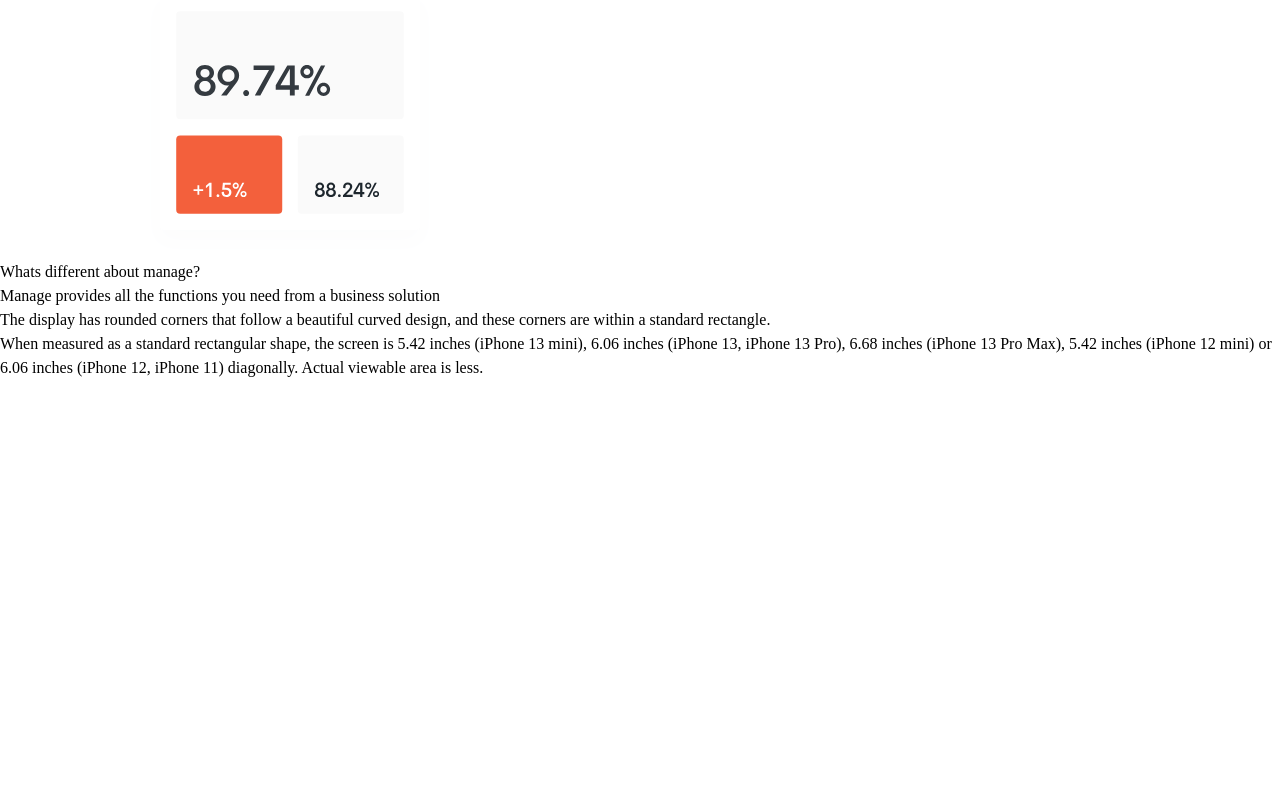
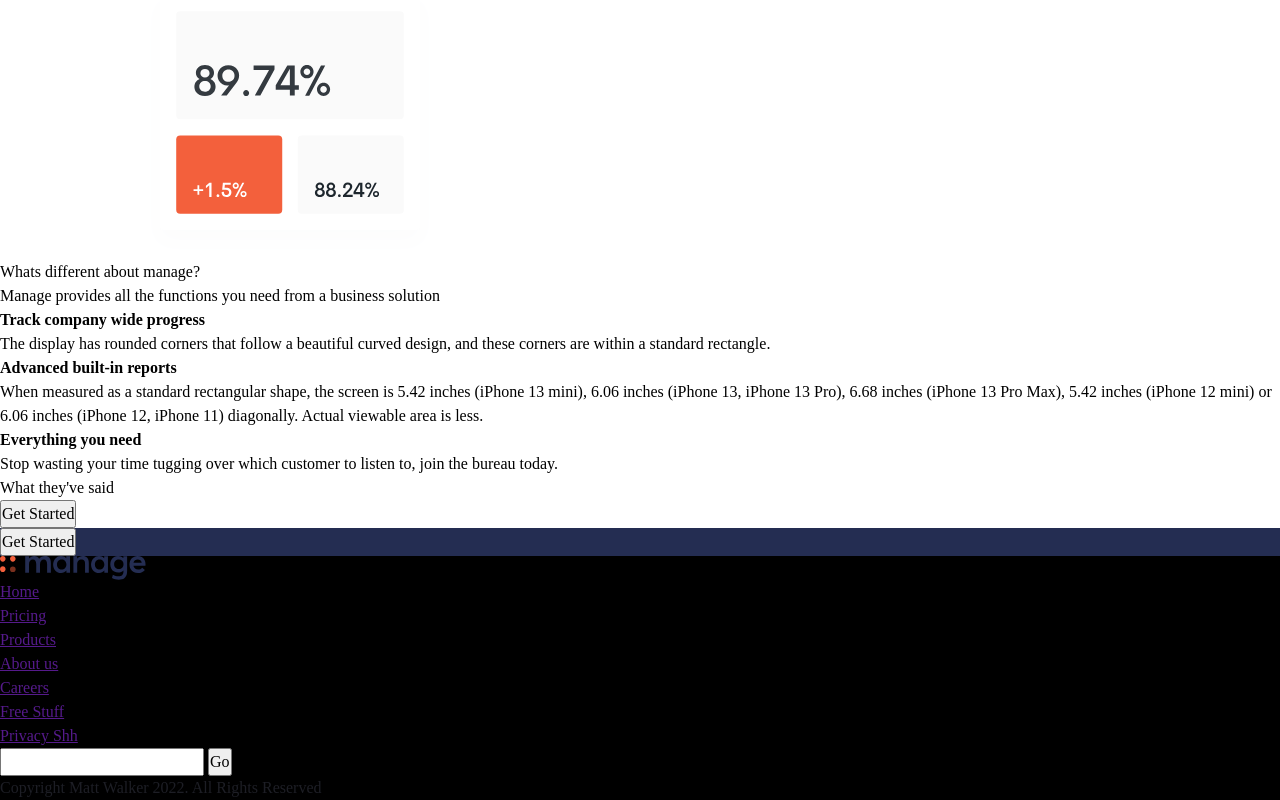
Before and after one commit to MattWalker1/template-landing-page, a website built with Vite: page index.html in a window 1280 px wide. Shown: the part 561-1361 px from the top of the page. Before the commit the page ends 941 px from the top, so only its background shows below. Built offline with nearby package versions, Linux system fonts and the light colour scheme.

Commit message:
html elements addded - section, div, footer

```diff
--- a/index.html
+++ b/index.html
@@ -16,7 +16,7 @@
       <div class="container">
         <a href="#"><img src="images/logo.svg" alt="manage"> </a>
         <nav class="primary-navigation">
-          <ul>
+          <ul aria-label="Primary" role="list" class="nav-list">
           <li><a href="#">Pricing</a></li>
           <li><a href="#">Product Catalogue</a></li>
           <li><a href="#">About us</a></li>
@@ -33,8 +33,8 @@
       <div class="container">
         <div class="even-columns">
           <div>
-            <h1 class="fs-primary-heading fw-bold"> Bring everyone together to have an orgy</h1>
-            <p> Manage me makes it simple to achieve the unstonkable</p>
+            <h1 class="fs-primary-heading fw-bold"> Bring everyone together for a tea</h1>
+            <p> Manage Me makes it simple to achieve the unstonkable</p>
             <button class="button">Get Started</button>
           </div>
           <img src="images/illustration-intro.svg" alt="">
@@ -55,34 +55,88 @@
           </div>
 
           <div>
-            <ul role="list">
-              <li><h3 class="fs-600 fw-bold"></h3>
+            <ul class="numbered-items" role="list">
+              <li><h3 class="fs-600 fw-bold">Track company wide progress</h3>
               <p>The display has rounded corners that follow a beautiful curved design, and these corners are within a standard rectangle. </p>
               </li>
 
-              <li><h3 class="fs-600 fw-bold"></h3>
+              <li><h3 class="fs-600 fw-bold"> Advanced built-in reports</h3>
               <p>When measured as a standard rectangular shape, the screen is 5.42 inches (iPhone 13 mini), 6.06 inches (iPhone 13, iPhone 13 Pro), 6.68 inches (iPhone 13 Pro Max), 5.42 inches (iPhone 12 mini) or 6.06 inches (iPhone 12, iPhone 11) diagonally. Actual viewable area is less.</p>
               </li>
 
-              <li><h3 class="fs-600 fw-bold"></h3>
-              <p></p>
+              <li><h3 class="fs-600 fw-bold"> Everything you need</h3>
+              <p>Stop wasting your time tugging over which customer to listen to, join the bureau today.</p>
               </li>
             </ul>
           </div>
+
+        </div>
+      </div>
+    </section>
+
+    <section class="carousel">
+      <h2 class="f2-secondary-heading">What they've said</h2>
+      <!--Carousel here-->
+      <button class="button">Get Started</button>
+    </section>
+
+    <section class="cta | bg-primary-400 text-neutral-100">
+      <div class="container">
+        <div class="even-columns">
+            <div>
+              <p class="fs-secondary-heading fw-bold"> </p>
+            </div>
+            <div>
+              <button class="button" data-type="inverted">Get Started</button>
+            </div>
         </div>
       </div>
     </section>
   </main>
 
-  <script type="module" src="/main.js"></script>
-</body>
+
+  <footer class="bg-neutral-900 text-neutral-100">
+    <div class="container">
+      <div class="even-columns">
+        <div>
+          <a href="#"><img src="images/logo.svg" alt="manage"></a>
+          <ul role="list" aria-label="social links">
+            <li><a aria-label="facebook" href="#"></a></li>
+            <li><a aria-label="youtube" ref="#"></a></li>
+            <li><a aria-label="instagram" ref="#"></a></li>
+            <li><a aria-label="twitter" ref="#"></a></li>
+            <li><a aria-label="pinterest" ref="#"></a></li>
+          </ul>
+        </div>
+        <div>
+          <nav class="footer-nav">
+            <ul aria-label="Footer" role="list">
+              <li><a href="">Home</a></li>
+              <li><a href="">Pricing</a></li>
+              <li><a href="">Products</a></li>
+              <li><a href="">About us</a></li>
+              <li><a href="">Careers</a></li>
+              <li><a href="">Free Stuff</a></li>
+              <li><a href="">Privacy Shh</a></li>
+            </ul>
+          </nav>
+        </div>
+
+        <div>
+          <form action="">
+            <input type="email">
+            <button class="button">Go</button>
+            <p>Copyright Matt Walker 2022. All Rights Reserved</p>
+          </form>
+        </div>
+      </div>
+    </div>
+  </footer>
 
 
 
 
-
-
-
-
+  <script type="module" src="/main.js"></script>
+</body>
 
 </html>
--- /dev/null
+++ b/main.js
@@ -0,0 +1 @@
+console.log("hello nerds");
```
Also changed, not shown: style.css (line endings or trailing spaces).
